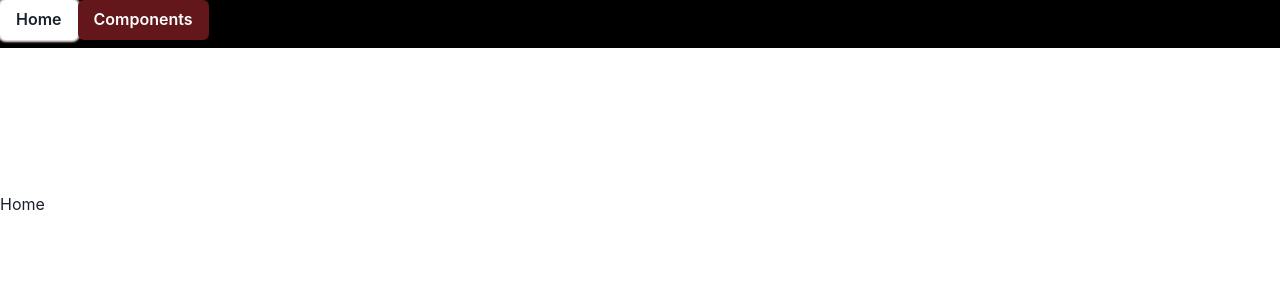
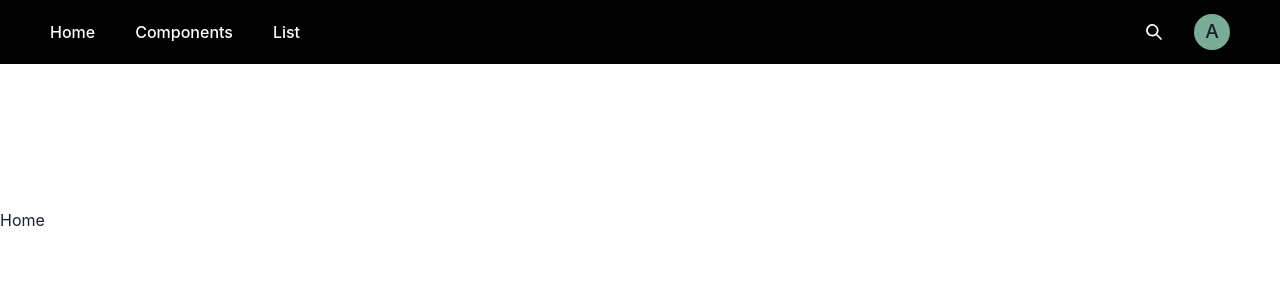
Before and after one commit to raghavluthra10/hotel-trip, a React (Create React App) app: page / in a window 1280 px wide. Shown: the top 300 px of the page. Built offline with nearby package versions, Linux system fonts and the light colour scheme.

Commit message:
updated the navbar

```diff
--- a/package.json
+++ b/package.json
@@ -3,6 +3,7 @@
   "version": "0.1.0",
   "private": true,
   "dependencies": {
+    "@chakra-ui/icons": "^2.0.4",
     "@chakra-ui/react": "^2.0.2",
     "@emotion/react": "^11.9.0",
     "@emotion/styled": "^11.8.1",
--- a/src/chakra/extendedTheme.js
+++ b/src/chakra/extendedTheme.js
@@ -11,7 +11,9 @@ const theme = extendTheme({
       900: "RGBA(0, 0, 0, 0.92)",
       500: "RGBA(255, 255, 255, 0.36)      ",
     },
-    whiteAlpha: {},
+    gray: {
+      200: "#E2E8F0",
+    },
     white: "#FFFFFF",
   },
   components: {
--- a/src/components/Avatar.jsx
+++ b/src/components/Avatar.jsx
@@ -1,12 +1,17 @@
 import React from "react";
-import {
-  Avatar as ChakraAvatar,
-  //   AvatarBadge,
-  //   AvatarGroup,
-} from "@chakra-ui/react";
+import { Avatar as ChakraAvatar } from "@chakra-ui/react";
 
-const Avatar = ({ src, name }) => {
-  return <ChakraAvatar name={name} src={src} />;
+const Avatar = (props) => {
+  console.log(props);
+  return (
+    <ChakraAvatar
+      name={props.name ? props.name : "Avatar"}
+      src={props.src}
+      h={props.h}
+      w={props.w}
+      {...props}
+    />
+  );
 };
 
 export default Avatar;
--- a/src/components/Divider.jsx
+++ b/src/components/Divider.jsx
@@ -2,8 +2,8 @@ import { Divider as ChakraDivider } from "@chakra-ui/react";
 
 import React from "react";
 
-const Divider = () => {
-  return <ChakraDivider />;
+const Divider = ({ orientation }) => {
+  return <ChakraDivider orientation={orientation} />;
 };
 
 export default Divider;
--- a/src/components/Grid.jsx
+++ b/src/components/Grid.jsx
@@ -1,9 +1,24 @@
 import React from "react";
 import { Grid as ChakraGrid } from "@chakra-ui/react";
 
-const Grid = ({ children, templateColumns, gap }) => {
+const Grid = ({
+  children,
+  templateColumns,
+  gap,
+  color,
+  display,
+  justifyContent,
+  fontWeight,
+}) => {
   return (
-    <ChakraGrid templateColumns={templateColumns} gap={gap}>
+    <ChakraGrid
+      templateColumns={templateColumns}
+      gap={gap}
+      color={color}
+      display={display}
+      justifyContent={justifyContent}
+      fontWeight={fontWeight}
+    >
       {children}
     </ChakraGrid>
   );
--- a/src/components/navbar/header.jsx
+++ b/src/components/navbar/header.jsx
@@ -2,19 +2,51 @@ import { Box, useColorModeValue } from "@chakra-ui/react";
 import React from "react";
 import { Link } from "react-router-dom";
 import Button from "../Button";
+import Grid from "../Grid";
+import GridItem from "../GridItem";
+import { SearchIcon } from "@chakra-ui/icons";
+import Avatar from "../Avatar";
+import Divider from "../Divider";
+import { IconButton } from "@chakra-ui/react";
 
 const Header = () => {
   const bg = useColorModeValue("#000000", "##000000");
   return (
-    <Box bg={bg} h="3rem" display="flex" sizes="xl">
-      <div>
-        <Button variant="outline-primary">
+    <Box
+      bg={bg}
+      h="4rem"
+      display="flex"
+      alignItems="center"
+      py="10px"
+      px="50px"
+      justifyContent="space-between"
+    >
+      <Grid
+        gap="10"
+        templateColumns="repeat(5, 1fr)"
+        color="white"
+        display="flex"
+        justifyContent="center"
+        fontWeight="medium"
+      >
+        <GridItem>
           <Link to="/">Home</Link>
-        </Button>
-        <Button variant="solid-primary">
+        </GridItem>
+
+        <GridItem>
           <Link to="/components">Components</Link>
-        </Button>
-      </div>
+        </GridItem>
+
+        <GridItem>
+          <Link to="/list">List</Link>
+        </GridItem>
+      </Grid>
+
+      <Box display="flex" justifyContent="space-between" alignItems="center">
+        <IconButton icon={<SearchIcon />} colorScheme="black.700" h="8" w="8" />
+
+        <Avatar w="9" h="9" ml="5" />
+      </Box>
     </Box>
   );
 };
```
Also changed, not shown: src/components/Table.jsx (added, +7 -0 lines), 1 other file (tests, documents, lock files or other folders).
